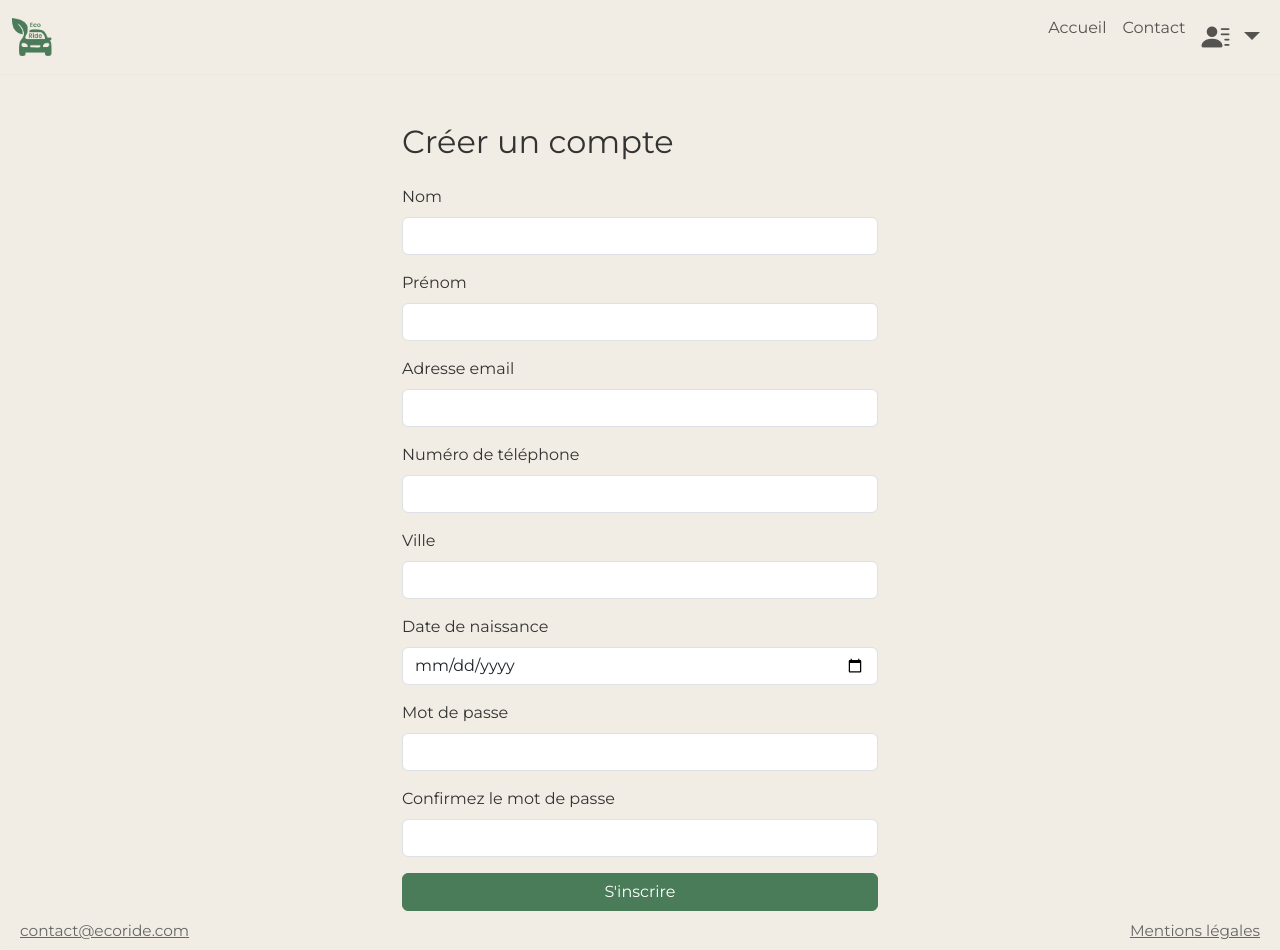
After one commit to AmelieO-83/EcoRide, a Symfony app: template templates/home/inscription.html.twig in a window 1280 px wide. The commit adds this page. Run offline with Twig, Linux system fonts and the light colour scheme; the template is opened without the code that fills it, so the values that code supplies are empty; some libraries are stand-ins or nearby versions.

Commit message:
création page inscription

```diff
--- a/public/css/style.css
+++ b/public/css/style.css
@@ -1,3 +1,5 @@
+@import "variables.css";
+
 html,
 body {
   height: 100%;
@@ -7,7 +9,8 @@ body {
 }
 body {
   background: #f2ede4;
-  font-family: "Montserrat", Arial, sans-serif;
+  font-family: var(--font-sans);
+  color: var(--couleur-texte-sombre);
   display: flex;
   flex-direction: column;
   min-height: 100vh;
@@ -81,6 +84,10 @@ main {
 .eco-valeurs-list li {
   margin-bottom: 0.38em;
 }
+.btn-primary {
+  background-color: var(--couleur-primaire);
+  border-color: var(--couleur-primaire);
+}
 footer {
   flex-shrink: 0;
   width: 100%;
--- /dev/null
+++ b/public/css/variables.css
@@ -0,0 +1,13 @@
+/* variables.css */
+:root {
+  /* Couleurs EcoRide */
+  --couleur-primaire: #4a7c59;
+  --couleur-secondaire: #a3bfcb;
+  --couleur-fond: #f2ede4;
+  --couleur-texte-clair: #fafaf7;
+  --couleur-texte-sombre: #333333;
+
+  /* Polices */
+  --font-sans: "Montserrat", Arial, sans-serif;
+  --font-heading: "Montserrat", sans-serif;
+}
--- a/templates/base.html.twig
+++ b/templates/base.html.twig
@@ -6,12 +6,10 @@
     <title>{% block title %}EcoRide{% endblock %}</title>
     <link rel="icon" href="{{ asset('images/EcoRide_logo.png') }}">
     <link href="https://cdn.jsdelivr.net/npm/bootstrap@5.3.7/dist/css/bootstrap.min.css" rel="stylesheet" integrity="sha384-LN+7fdVzj6u52u30Kp6M/trliBMCMKTyK833zpbD+pXdCLuTusPj697FH4R/5mcr" crossorigin="anonymous">
+    <link rel="stylesheet" href="{{ asset('css/variables.css') }}">
     <link rel="stylesheet" href="{{ asset('css/style.css') }}">
     <link href="https://fonts.googleapis.com/css2?family=Montserrat:wght@400;700&display=swap" rel="stylesheet">
     <link rel="stylesheet" href="https://cdn.jsdelivr.net/npm/bootstrap-icons@1.10.5/font/bootstrap-icons.css">
-    <style>
-      body { font-family: 'Montserrat', Arial, sans-serif; }
-    </style>
     {% block stylesheets %}{% endblock %}
 </head>
 <body>
@@ -38,7 +36,7 @@
             </a>
             <ul class="dropdown-menu dropdown-menu-end" aria-labelledby="authDropdown">
               <li><a class="dropdown-item" href="{{ path('connexion') }}">Connexion</a></li>
-              <li><a class="dropdown-item" href="#">Inscription</a></li>
+              <li><a class="dropdown-item" href="{{ path('inscription') }}">Inscription</a></li>
             </ul>
           </li>
         </ul>
@@ -51,8 +49,8 @@
   </main>
 
   <footer class="container-fluid d-flex justify-content-between align-items-center py-2" style="background:#f2ede4; font-size:0.96em;">
-    <span class="ms-2" style="color:#666;">contact@ecoride.com</span>
-    <a href="#" class="me-2" style="color:#666; text-decoration:underline;">Mentions légales</a>
+    <a class="ms-2" style="color:#666;" href="mailto:contact@ecoride.com">contact@ecoride.com</a>
+    <a href="{{ path('mentions_legales') }}" class="me-2" style="color:#666; text-decoration:underline;">Mentions légales</a>
   </footer>
 
   <script src="https://cdn.jsdelivr.net/npm/bootstrap@5.3.7/dist/js/bootstrap.bundle.min.js" integrity="sha384-ndDqU0Gzau9qJ1lfW4pNLlhNTkCfHzAVBReH9diLvGRem5+R9g2FzA8ZGN954O5Q" crossorigin="anonymous"></script>
--- a/templates/connexion.html.twig
+++ b/templates/home/connexion.html.twig
@@ -23,7 +23,7 @@
                class="form-control"
                required>
       </div>
-      <button type="submit" class="btn w-100" style="background:#4A7C59; color:white;">
+      <button type="submit" class="btn btn-primary w-100">
         Connexion
       </button>
     </form>
--- a/templates/home/index.html.twig
+++ b/templates/home/index.html.twig
@@ -12,7 +12,7 @@
                 <input type="text" class="form-control eco-inpt" placeholder="Ville de départ" style="max-width:180px;">
                 <input type="text" class="form-control eco-inpt" placeholder="Ville d'arrivée" style="max-width:180px;">
                 <input type="date" class="form-control eco-inpt" style="max-width:160px;">
-                <button type="submit" class="btn" style="background:#4A7C59; color:white; min-width:110px;">Rechercher</button>
+                <button type="submit" class="btn btn-primary min-width:110px;">Rechercher</button>
             </form>
         </div>
     </div>
--- /dev/null
+++ b/templates/home/inscription.html.twig
@@ -0,0 +1,44 @@
+{% extends 'base.html.twig' %}
+
+{% block title %}Inscription | EcoRide{% endblock %}
+
+{% block body %}
+<div class="container mt-5" style="max-width: 500px;">
+  <h2 class="mb-4">Créer un compte</h2>
+  <form method="post" novalidate>
+    <div class="mb-3">
+      <label for="nom" class="form-label">Nom</label>
+      <input type="nom" class="form-control" id="nom" name="nom" required>
+    </div>
+    <div class="mb-3">
+      <label for="prenom" class="form-label">Prénom</label>
+      <input type="prenom" class="form-control" id="prenom" name="prenom" required>
+    </div>
+    <div class="mb-3">
+      <label for="email" class="form-label">Adresse email</label>
+      <input type="email" class="form-control" id="email" name="email" required>
+    </div>
+    <div class="mb-3">
+      <label for="telephone" class="form-label">Numéro de téléphone</label>
+      <input type="telephone" class="form-control" id="telephone" name="telephone" required>
+    </div>
+    <div class="mb-3">
+      <label for="ville" class="form-label">Ville</label>
+      <input type="ville" class="form-control" id="ville" name="ville" required>
+    </div>
+    <div class="mb-3">
+      <label for="date" class="form-label">Date de naissance</label>
+      <input type="date" class="form-control" id="date" name="date" required>
+    </div>
+    <div class="mb-3">
+      <label for="plainPassword" class="form-label">Mot de passe</label>
+      <input type="password" class="form-control" id="plainPassword" name="plainPassword" required>
+    </div>
+    <div class="mb-3">
+      <label for="confirmPassword" class="form-label">Confirmez le mot de passe</label>
+      <input type="password" class="form-control" id="confirmPassword" name="confirmPassword" required>
+    </div>
+    <button type="submit" class="btn btn-primary w-100">S'inscrire</button>
+  </form>
+</div>
+{% endblock %}
--- a/templates/mention.html.twig
+++ b/templates/home/mention.html.twig
@@ -5,9 +5,9 @@
     <h1 class="mb-4" style="color:#4A7C59;">Mentions légales</h1>
     <h5>Éditeur du site</h5>
     <ul>
-        <li><b>Nom de l’éditeur :</b> Amélie O.</li>
+        <li><b>Nom de l’éditeur :</b> EcoRide</li>
         <li><b>Adresse :</b> Hyères</li>
-        <li><b>Email :</b> contact@ecoride.com</li>
+        <li><b>Email :</b> <a href="mailto:contact@ecoride.com">contact@ecoride.com</a></li>
         <li><b>Responsable de la publication :</b> Amélie O.</li>
         <li><b>SIRET :</b> 123 456 789 00017</li>
     </ul>
```
Also changed, not shown: src/Controller/HomeController.php (+8 -3 lines), templates/home/contact.html.twig (renamed from templates/contact.html.twig).
